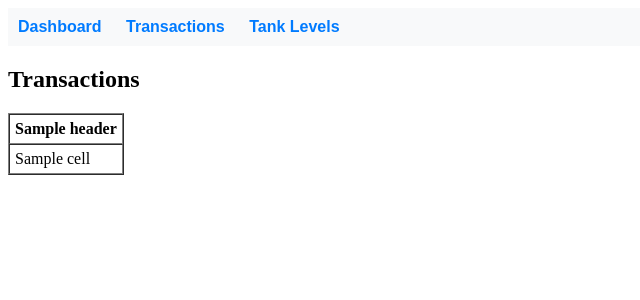
After one commit to Quietsphere/flask-sql-viewer, a Flask app: template templates/Transactions.html in a window 1280 px wide. The commit adds this page. Shown: the top 300 px of the page, without its empty margins (0-640 px from the left). Run offline with Flask 3, Linux system fonts and the light colour scheme; the template is opened without the code that fills it: most values are stand-ins (such as "Sample title", 1, 10 or a date in 2020).

Commit message:
Updated Nav, added Dashboard

```diff
--- a/app.py
+++ b/app.py
@@ -21,9 +21,13 @@ def get_data(query, params=None):
     return list(df.columns), df.values.tolist()
 
 @app.route("/")
-def index():
-    headers, rows = get_data("SELECT TOP 10 * FROM TankLevels ORDER BY [ReadingTimestamp] DESC")
-    return render_template("index.html", headers=headers, rows=rows)
+def dashboard():
+    return render_template("index.html")
+
+@app.route("/transactions")
+def transactions():
+    headers, rows = get_data("SELECT TOP 50 * FROM Transactions ORDER BY [TransactionStartTime] DESC")
+    return render_template("transactions.html", headers=headers, rows=rows)
 
 @app.route("/tanklevels")
 def tank_levels():
--- /dev/null
+++ b/templates/Transactions.html
@@ -0,0 +1,33 @@
+<!DOCTYPE html>
+<html>
+<head>
+    <title>Transactions</title>
+</head>
+<body>
+    <nav style="background-color: #f8f9fa; padding: 10px; margin-bottom: 20px; font-family: sans-serif;">
+        <a href="/" style="margin-right: 20px; font-weight: bold; color: #007bff; text-decoration: none;">Dashboard</a>
+        <a href="/transactions" style="margin-right: 20px; font-weight: bold; color: #007bff; text-decoration: none;">Transactions</a>
+        <a href="/tank-levels" style="font-weight: bold; color: #007bff; text-decoration: none;">Tank Levels</a>
+    </nav>
+
+    <h2>Transactions</h2>
+    <table border="1" cellpadding="5" cellspacing="0">
+        <thead>
+            <tr>
+                {% for header in headers %}
+                    <th>{{ header }}</th>
+                {% endfor %}
+            </tr>
+        </thead>
+        <tbody>
+            {% for row in rows %}
+                <tr>
+                    {% for cell in row %}
+                        <td>{{ cell }}</td>
+                    {% endfor %}
+                </tr>
+            {% endfor %}
+        </tbody>
+    </table>
+</body>
+</html>
--- a/templates/tank_levels.html
+++ b/templates/tank_levels.html
@@ -12,6 +12,12 @@
     <script src="https://cdnjs.cloudflare.com/ajax/libs/jszip/3.10.1/jszip.min.js"></script>
 </head>
 <body>
+    <nav style="background-color: #f8f9fa; padding: 10px; margin-bottom: 20px; font-family: sans-serif;">
+    <a href="/" style="margin-right: 20px; font-weight: bold; color: #007bff; text-decoration: none;">Dashboard</a>
+    <a href="/transactions" style="margin-right: 20px; font-weight: bold; color: #007bff; text-decoration: none;">Transactions</a>
+    <a href="/tank-levels" style="font-weight: bold; color: #007bff; text-decoration: none;">Tank Levels</a>
+</nav>
+
     <h1>Tank Levels</h1>
 
     <!-- Date Range Filter Form -->
```
Also changed, not shown: templates/index.html (+9 -21 lines).
